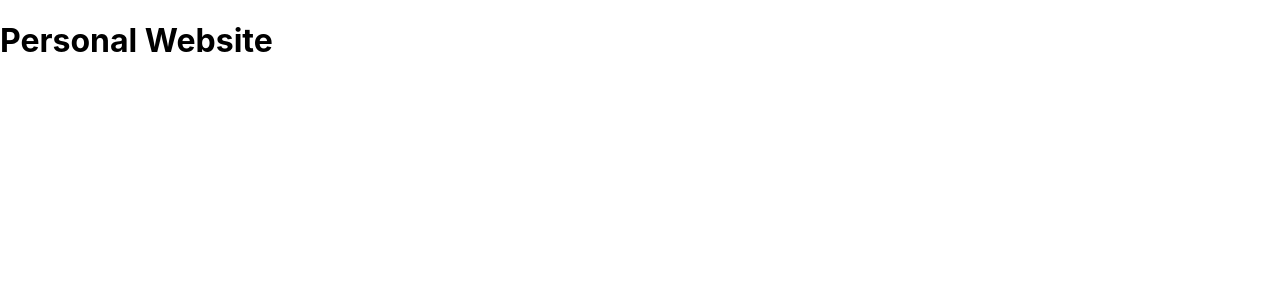
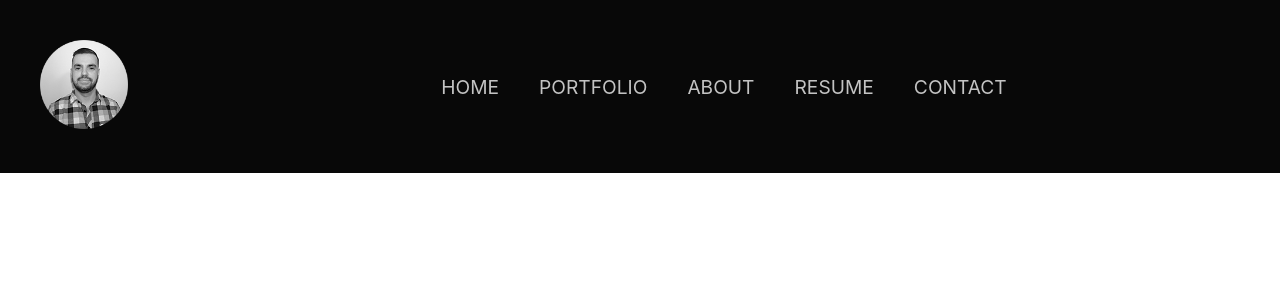
Before and after one commit to Stan-Getz/personal-website, a React (Create React App) app: page / in a window 1280 px wide. Shown: the top 300 px of the page. Built offline with nearby package versions, Linux system fonts and the light colour scheme.

Commit message:
Add Navbar to App.js

```diff
--- a/src/App.js
+++ b/src/App.js
@@ -1,11 +1,15 @@
+import React from 'react';
 import './App.css';
+import Navbar from './components/Header/Navbar';
 
-function App() {
-  return (
-    <div className="App">
-      <h1>Personal Website</h1>
-    </div>
-  );
+class App extends React.Component {
+  render() {
+    return (
+      <React.Fragment>
+        <Navbar />
+      </React.Fragment>
+    );
+  }
 }
 
 export default App;
```
